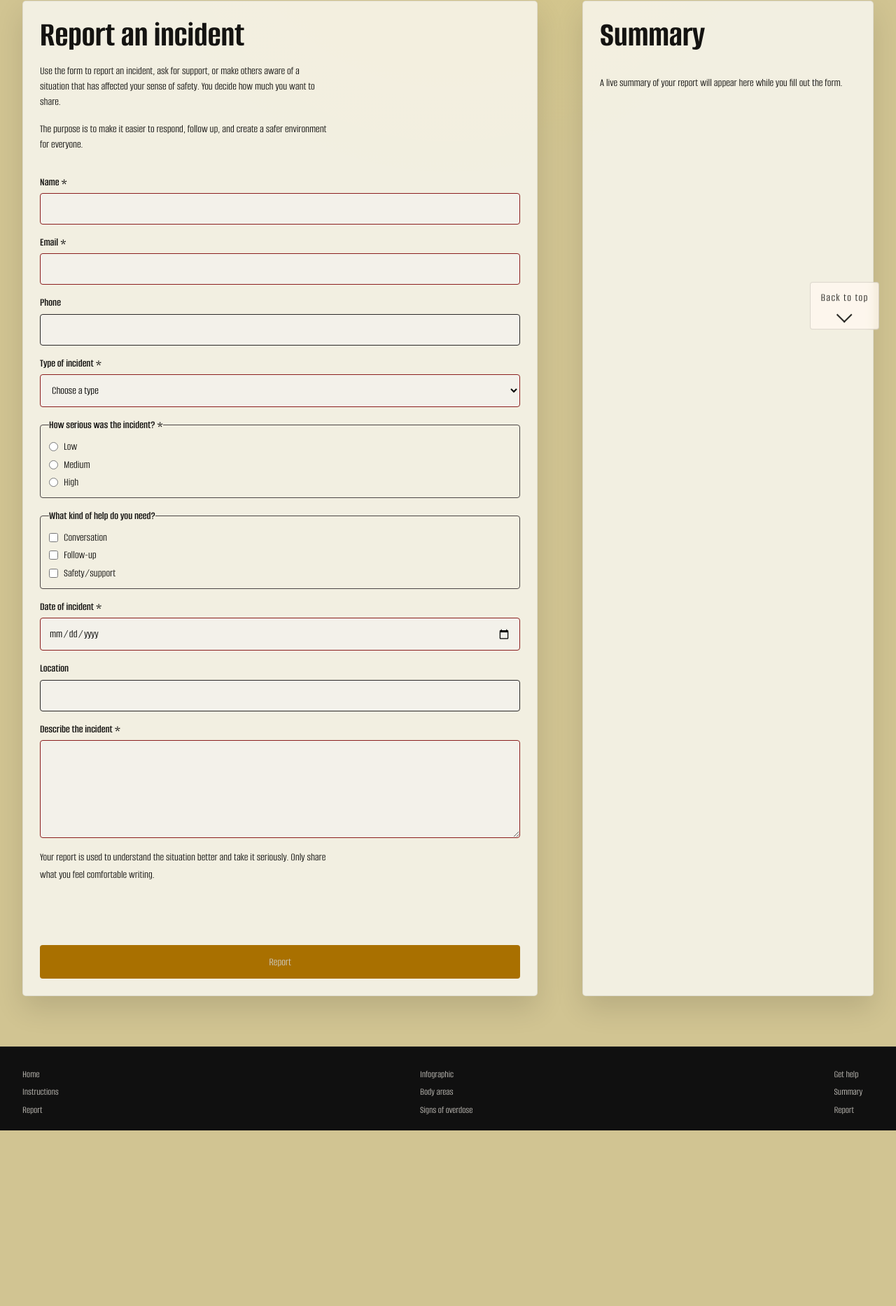
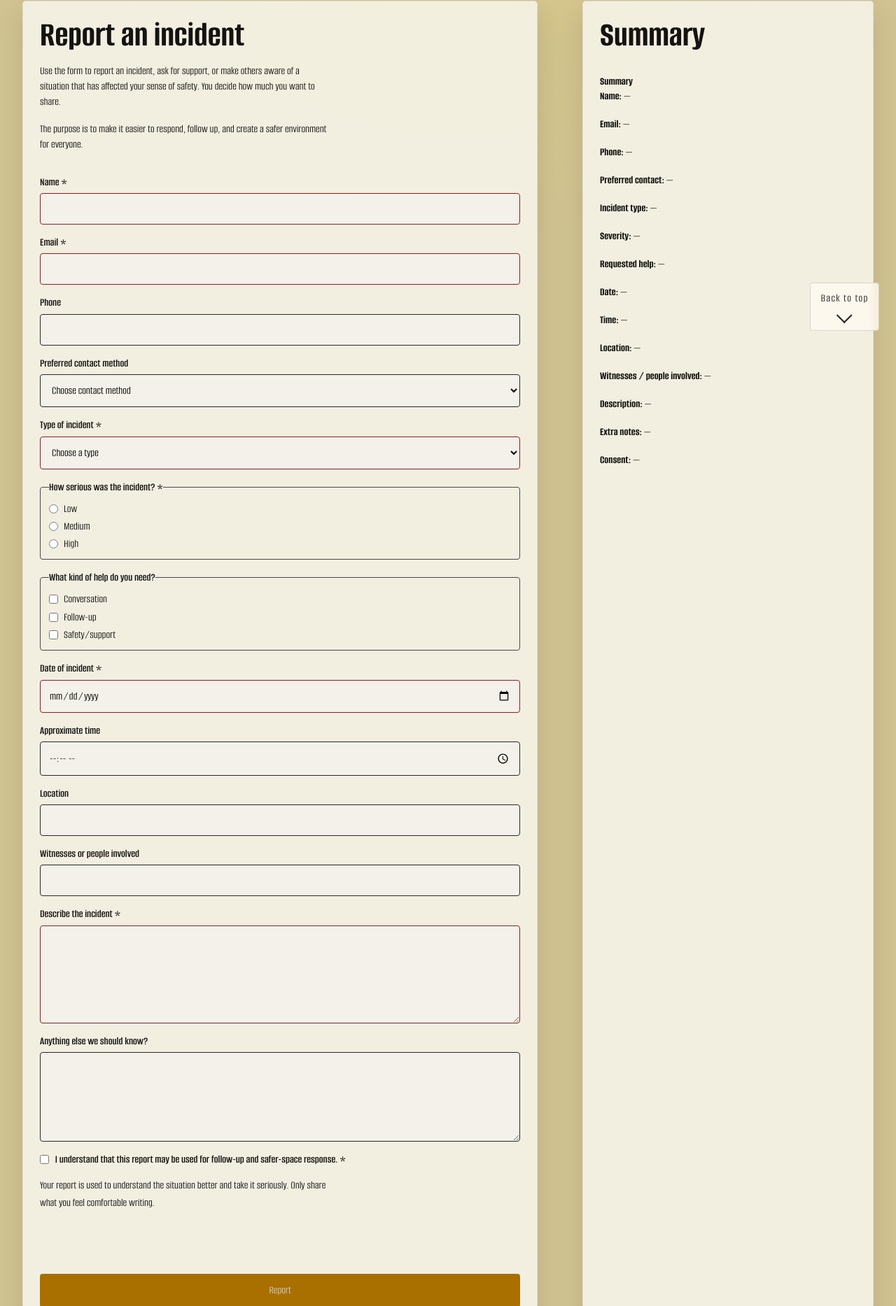
Before and after one commit to miawski/emergency_BETA_220426, a plain HTML site: page register.html in a window 1280 px wide. Shown: the part 195-2062 px from the top of the page at 70% size. Before the commit the page ends 1811 px from the top, so only its background shows below. Drawn offline with Linux system fonts and the light colour scheme; a script that the page names is missing.

Commit message:
Add files via upload

```diff
--- a/css/forms.css
+++ b/css/forms.css
@@ -153,3 +153,35 @@ textarea:valid {
     grid-column: 1 / -1;
   }
 }
+
+/* Register page form completion + uniform headings */
+#register #form-info h2,
+#register #form-summary h2 {
+  margin: 0 0 1rem 0;
+  padding: 0;
+  background: transparent;
+  color: inherit;
+  line-height: 0.95;
+  text-align: left;
+  font-size: clamp(2rem, 5vw, 3.2rem);
+}
+
+#register .form-group--full,
+#register #webform fieldset,
+#register #webform .form-note,
+#register #webform .form-errors,
+#register #webform button {
+  grid-column: 1 / -1;
+}
+
+#register .checkbox-line {
+  display: flex;
+  align-items: flex-start;
+  gap: 0.55rem;
+  font-weight: 600;
+}
+
+#register .checkbox-line input {
+  margin-top: 0.2rem;
+  flex: 0 0 auto;
+}
--- a/css/frontpage-antidote.css
+++ b/css/frontpage-antidote.css
@@ -840,3 +840,25 @@
     bottom: calc(clamp(0.9rem, 3vw, 1.5rem) + 7rem);
   }
 }
+
+:root[data-theme="light"] #frontpage .frontpage-hero h1 {
+  color: var(--color-accent-yellow);
+}
+
+:root[data-theme="light"] #frontpage .frontpage-hero h1 {
+  color: #ffd900;
+}
+
+:root[data-theme="light"] #frontpage .frontpage-hero__eyebrow,
+:root[data-theme="light"] #frontpage .frontpage-hero__lead {
+  color: #f4a261;
+}
+
+:root[data-theme="light"] #frontpage .frontpage-hero h1 {
+  color: #ffd900;
+}
+
+:root[data-theme="light"] #frontpage .frontpage-hero__content > h2,
+:root[data-theme="light"] #frontpage .frontpage-hero__lead {
+  color: #f4a261;
+}
--- a/js/form.js
+++ b/js/form.js
@@ -7,6 +7,8 @@ if (form && summary && errorBox) {
   form.addEventListener("change", handleLiveUpdate);
   form.addEventListener("submit", handleSubmit);
   form.addEventListener("invalid", handleInvalid, true);
+
+  updateSummary();
 }
 
 function handleLiveUpdate(event) {
@@ -35,6 +37,13 @@ function handleSubmit(event) {
   errorBox.textContent = "";
 
   if (!form.checkValidity()) {
+    const firstInvalidField = form.querySelector(":invalid");
+
+    if (firstInvalidField) {
+      firstInvalidField.focus();
+      errorBox.textContent = getErrorMessage(firstInvalidField);
+    }
+
     return;
   }
 
@@ -48,30 +57,44 @@ function updateSummary() {
   const fullname = formData.get("fullname") || "—";
   const email = formData.get("email") || "—";
   const phone = formData.get("phone") || "—";
+  const contactMethod = formData.get("contact-method") || "—";
   const incidentType = formData.get("incident-type") || "—";
   const severity = formData.get("severity") || "—";
   const help = formData.getAll("help").join(", ") || "—";
   const date = formData.get("date") || "—";
+  const time = formData.get("time") || "—";
   const location = formData.get("location") || "—";
+  const witnesses = formData.get("witnesses") || "—";
   const comment = formData.get("comment") || "—";
+  const followupNotes = formData.get("followup-notes") || "—";
+  const consentContact = formData.get("consent-contact") || "—";
 
   summary.innerHTML = `
     <h3>Summary</h3>
     <p><strong>Name:</strong> ${fullname}</p>
     <p><strong>Email:</strong> ${email}</p>
     <p><strong>Phone:</strong> ${phone}</p>
+    <p><strong>Preferred contact:</strong> ${contactMethod}</p>
     <p><strong>Incident type:</strong> ${incidentType}</p>
     <p><strong>Severity:</strong> ${severity}</p>
     <p><strong>Requested help:</strong> ${help}</p>
     <p><strong>Date:</strong> ${date}</p>
+    <p><strong>Time:</strong> ${time}</p>
     <p><strong>Location:</strong> ${location}</p>
+    <p><strong>Witnesses / people involved:</strong> ${witnesses}</p>
     <p><strong>Description:</strong> ${comment}</p>
+    <p><strong>Extra notes:</strong> ${followupNotes}</p>
+    <p><strong>Consent:</strong> ${consentContact}</p>
   `;
 }
 
 function getErrorMessage(field) {
   if (field.name === "severity") {
     return "Choose how serious the incident was.";
+  }
+
+  if (field.name === "consent-contact") {
+    return "You need to accept the follow-up acknowledgement before submitting.";
   }
 
   const labelText =
--- a/js/frontpage.js
+++ b/js/frontpage.js
@@ -34,10 +34,17 @@ function footerOffset() {
   return Math.max(24, overlap);
 }
 
+function finalFrontpageSectionIsVisible() {
+  if (!finalFrontpageSection) return false;
+
+  const rect = finalFrontpageSection.getBoundingClientRect();
+
+  return rect.top < window.innerHeight - 120;
+}
+
 function isTopMode() {
-  if (pageId === "frontpage" && finalFrontpageSection) {
-    const rect = finalFrontpageSection.getBoundingClientRect();
-    return rect.top < window.innerHeight - 120;
+  if (pageId === "frontpage") {
+    return finalFrontpageSectionIsVisible();
   }
 
   return atPageBottom();
@@ -45,7 +52,7 @@ function isTopMode() {
 
 function updateScrollButtons() {
   const topMode = isTopMode();
-  const bottomPx = footerOffset();
+  const bottomPx = topMode ? footerOffset() : 24;
 
   scrollButtons.forEach((button) => {
     button.textContent = topMode ? "Back to top" : "Scroll to content";
--- a/register.html
+++ b/register.html
@@ -58,7 +58,7 @@
         </p>
       </article>
 
-      <form id="webform">
+      <form id="webform" aria-label="Safer Space incident report form">
         <div class="form-group">
           <label for="fullname">Name *</label>
           <input type="text" id="fullname" name="fullname" required />
@@ -71,7 +71,17 @@
 
         <div class="form-group">
           <label for="phone">Phone</label>
-          <input type="tel" id="phone" name="phone" />
+          <input type="tel" id="phone" name="phone" autocomplete="tel" />
+        </div>
+
+        <div class="form-group">
+          <label for="contact-method">Preferred contact method</label>
+          <select id="contact-method" name="contact-method">
+            <option value="">Choose contact method</option>
+            <option value="Email">Email</option>
+            <option value="Phone">Phone</option>
+            <option value="No contact needed">No contact needed</option>
+          </select>
         </div>
 
         <div class="form-group">
@@ -129,13 +139,35 @@
         </div>
 
         <div class="form-group">
-          <label for="location">Location</label>
-          <input type="text" id="location" name="location" />
+          <label for="time">Approximate time</label>
+          <input type="time" id="time" name="time" />
         </div>
 
         <div class="form-group">
+          <label for="location">Location</label>
+          <input type="text" id="location" name="location" autocomplete="off" />
+        </div>
+
+        <div class="form-group">
+          <label for="witnesses">Witnesses or people involved</label>
+          <input type="text" id="witnesses" name="witnesses" />
+        </div>
+
+        <div class="form-group form-group--full">
           <label for="comment">Describe the incident *</label>
           <textarea id="comment" name="comment" rows="6" required></textarea>
+        </div>
+
+        <div class="form-group form-group--full">
+          <label for="followup-notes">Anything else we should know?</label>
+          <textarea id="followup-notes" name="followup-notes" rows="4"></textarea>
+        </div>
+
+        <div class="form-group form-group--full">
+          <label for="consent-contact" class="checkbox-line">
+            <input type="checkbox" id="consent-contact" name="consent-contact" value="Yes" required />
+            I understand that this report may be used for follow-up and safer-space response. *
+          </label>
         </div>
 
         <!-- FORM AND ERR. -->
```
Also changed, not shown: css/infographic.css (+0 -7 lines), instruction.html (+3 -3 lines).
